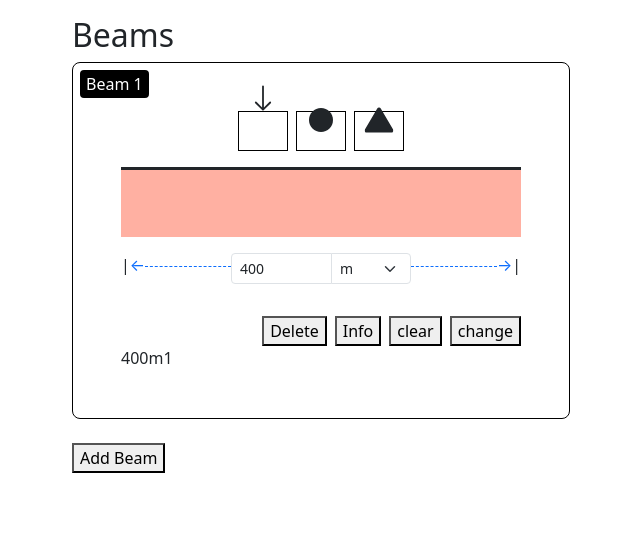
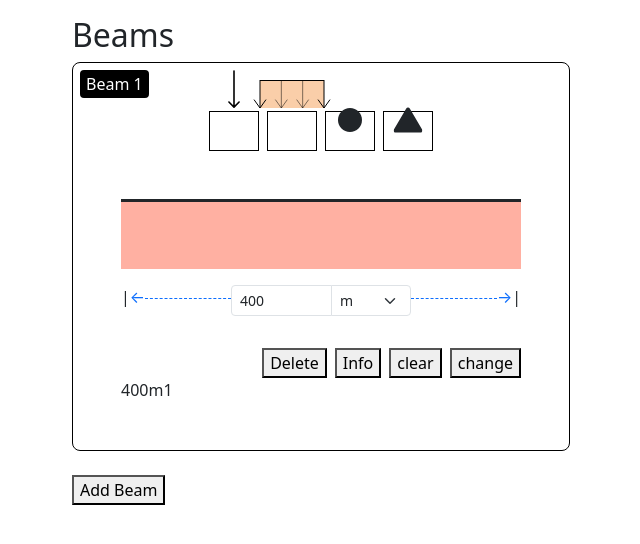
Before and after one commit to ajayakhatri/beamProject, a React (Vite) app: page / in a window 1280 px wide. Shown: the top 544 px of the page, without its empty margins (319-959 px from the left). Built offline with nearby package versions, Linux system fonts and the light colour scheme.

Commit message:
Started work on Distributed Load

```diff
--- a/src/App.css
+++ b/src/App.css
@@ -6,6 +6,9 @@
     background-color: rgba(255, 99, 71, 0.5);
 }
 
+.dl-colour{
+    background-color: rgba(242, 135, 42, 0.405);
+}
 input[type=number]::-webkit-inner-spin-button,
 input[type=number]::-webkit-outer-spin-button {
     -webkit-appearance: none;
--- a/src/components copy/Beam.jsx
+++ b/src/components copy/Beam.jsx
@@ -7,7 +7,6 @@ import { BeamBar } from './DndStage1';
 function InputBeamLength({ beam, onChange, updateScale }) {
 
   const [inputValue, setInputValue] = useState(beam.length);
-  const [a, seta] = useState(null);
 
   return (
     <div className='d-flex justify-content-between'>
@@ -46,7 +45,6 @@ function InputBeamLength({ beam, onChange, updateScale }) {
       </div>
       <div className="border-primary" style={{ width: "100%", marginTop: "13px", borderTop: "1px dashed" }}></div>
       <span className="text-primary">&#8594;</span>|
-      {a}
     </div>
   )
 }
@@ -82,10 +80,12 @@ function Beam() {
     const beamIndex = beams.findIndex((beam) => beam.id === beamID);
     const beamRollerSupport = beams[beamIndex]?.tools?.rollerSupport || [];
     const beamPointLoad = beams[beamIndex]?.tools?.pointLoad || [];
+    const distributedLoad = beams[beamIndex]?.tools?.distributedLoad || [];
     const beamHingedSupport = beams[beamIndex]?.tools?.hingedSupport || [];
     console.log(`----Info of beam ${beamID}----`)
     console.log("Roller Supports", beamRollerSupport.length, beamRollerSupport)
     console.log("Point Loads", beamPointLoad.length, beamPointLoad)
+    console.log("Distributed Load", distributedLoad.length, distributedLoad)
     console.log("Hinged Supports", beamHingedSupport.length, beamHingedSupport)
     console.log("-------------")
   }
@@ -127,21 +127,6 @@ function Beam() {
     );
   }
 
-  // function updateScale(beamID, newScale) {
-  //   setBeams((prevBeams) =>
-  //     produce(prevBeams, (draftBeams) => {
-  //       const beamIndex = draftBeams.findIndex((beam) => beam.id === beamID);
-  //       if (beamIndex !== -1) {
-  //         const toolIndex = draftBeams[beamIndex].tools[toolType].findIndex(
-  //           (tool) => tool.id === toolID
-  //         );
-  //         if (toolIndex !== -1) {
-  //           draftBeams[beamIndex].tools[toolType][toolIndex][property] = newValue;
-  //         }
-  //       }
-  //     })
-  //   );
-  // }
   const changeToolValue = (beamID, toolID, property, newValue) => {
     console.log(`changing....,${property} of ${toolID} of Beam_${beamID} to ${newValue}`)
     setBeams((prevBeams) =>
@@ -162,7 +147,6 @@ function Beam() {
       })
     );
   }
-  const [INdexcale, setINdexcale] = useState(1)
   const [beamscale, setbeamscale] = useState(1)
 
   const updateScale = (beamID, newScale) => {
@@ -182,30 +166,6 @@ function Beam() {
         }
       });
     });
-  }
-
-  const AllDivs = ({ beamID }) => {
-    const toolWidth = getToolWidth()
-    const beamIndex = beams.findIndex((beam) => beam.id === beamID);
-    let beam = beams[beamIndex]
-    console.log(beams[beamIndex].scale, "beammIndex].scale")
-    console.log(beamscale, "beammscaleDiv")
-
-    // console.log(beams)
-    let alldivs = Object.values(beam.tools).map((toolType) =>
-      // console.log("newTool", beams[beamIndex])
-      toolType.map((tool, index) =>
-        <DropableNew deleteTool={deleteTool} changeBeamValue={changeBeamValue} beamLength={beam.length} positionOnBeam={tool.positionOnBeam} beamID={beamID} id={tool.id} key={index} changeToolValue={changeToolValue} style={{ width: toolWidth + "px", left: tool.actualPosition ? tool.actualPosition : 0, display: "flex", flexDirection: "column" }}>
-          <div style={{
-            scale: "1.8", display: "flex", flexDirection: "row", justifyContent: "center",
-            marginTop: tool.isUp ? "-25px" : "0px",
-          }}>
-            {tool.img}
-          </div>
-        </DropableNew >
-      )
-    )
-    return alldivs;
   }
 
 
@@ -234,7 +194,14 @@ function Beam() {
             positionOnBeam: positionOnBeam,
             isUp: toolType === "rollerSupport" || toolType === "hingedSupport" ? false : true,
             img: getImg(toolType),
+            value: 0,
           };
+          if (toolType === "distributedLoad") {
+            newTool["span"] = 50
+          }
+          if (toolType !== "rollerSupport" || toolType !== "hingedSupport") {
+            newTool["load"] = 5
+          }
           beam.tools[toolType].push(newTool); // Update the beam object directly
         }
       });
@@ -242,34 +209,30 @@ function Beam() {
 
   };
 
-  const addTools = (beamID, toolType, actualPosition, positionOnBeam) => {
+
+  // const changeDLSpan = (beamID, toolID, property, newValue) => {
+  //   changeToolValue(beamID, toolID, property, newValue)
+  // }
+  const AllDivs = ({ beamID }) => {
     const toolWidth = getToolWidth()
-    console.log("Adding tool.....", {
-      "toolType": toolType,
-      "position": actualPosition,
-      "ToolWidth": toolWidth,
-    })
     const beamIndex = beams.findIndex((beam) => beam.id === beamID);
-    console.log(beamscale, "bealeDiv")
-    console.log(beams[beamIndex].scale, "beamm].scale")
-    setBeams(previousBeams => {
-      const nextState = produce(previousBeams, (draftBeams) => {
-        if (beamIndex !== -1) {
-          draftBeams[beamIndex]["tools"] = draftBeams[beamIndex]["tools"] || {};
-          draftBeams[beamIndex]["tools"][toolType] = draftBeams[beamIndex]["tools"][toolType] || [];
-          console.log(`Received... beamID: ${beamID} and toolType: ${toolType}`)
-          const newTool = {
-            id: `${toolType}_${beamID}_${draftBeams[beamIndex].tools[toolType].length + 1}`,
-            actualPosition: actualPosition,
-            positionOnBeam: positionOnBeam,
-            isUp: toolType === "rollerSupport" || toolType === "hingedSupport" ? false : true,
-            img: getImg(toolType)
-          };
-          draftBeams[beamIndex].tools[toolType].push(newTool);
-        }
-      });
-      return nextState;
-    });
+    let beam = beams[beamIndex]
+    console.log(beams[beamIndex].scale, "beammIndex].scale")
+    console.log(beamscale, "beammscaleDiv")
+
+    let alldivs = Object.values(beam.tools).map((toolType) =>
+      // console.log("newTool", beams[beamIndex])
+      toolType.map((tool, index) =>
+        <DropableNew deleteTool={deleteTool} changeBeamValue={changeBeamValue} beamLength={beam.length} positionOnBeam={tool.positionOnBeam} beamID={beamID} id={tool.id} key={index} changeToolValue={changeToolValue} style={{ width: toolWidth + "px", left: tool.actualPosition ? tool.actualPosition : 0, display: "flex", flexDirection: "column" }}>
+          <div style={{
+            display: "flex", flexDirection: "row", justifyContent: "center",
+          }}>
+            {tool.img}
+          </div>
+        </DropableNew >
+      )
+    )
+    return alldivs;
   }
 
 
--- /dev/null
+++ b/src/components copy/Img.jsx
@@ -0,0 +1,57 @@
+import React from 'react'
+
+export const ImgDistributedLoad = ({ width,spacing }) => {
+    let w = width - 16
+    const arrowSpacing = spacing
+    const times = w % arrowSpacing === 0 ? w / arrowSpacing : Math.floor(w / arrowSpacing)
+    const space = w / times
+    const arrows = []
+    for (let i = 1; i < times; i += 1) {
+        arrows.push(<Arrow key={i} x={i * space + 8} />);
+        console.log(i)
+    }
+    return (
+        <svg transform="translate(0,-32)" height="28px" width={width} style={{ position: 'absolute' }}>;
+            <rect x="8" y="1" width={width - 16} height="100%" fill="rgba(242, 135, 42, 0.405)" />;
+            <line x1="8" y1="0" x2={width - 8} y2="0" stroke="black" strokeWidth="2" />
+            <ArrowEnd x={8} />
+            {arrows}
+            <ArrowEnd x={width - 8} />
+        </svg>
+    )
+}
+export const ImgRollerSupport = () => {
+    return (
+        <svg transform="scale(1.8)" stroke="currentColor" fill="currentColor" strokeWidth="0" viewBox="0 0 24 24" height="1em" width="1em" xmlns="http://www.w3.org/2000/svg"><path d="M12 2C6.486 2 2 6.486 2 12s4.486 10 10 10 10-4.486 10-10S17.514 2 12 2z"></path></svg>
+    )
+}
+export const ImgHingedSupport = () => {
+    return (
+        <svg transform="scale(1.8)" stroke="currentColor" fill="currentColor" strokeWidth="0" viewBox="0 0 16 16" height="1em" width="1em" xmlns="http://www.w3.org/2000/svg"><path fillRule="evenodd" d="M7.022 1.566a1.13 1.13 0 0 1 1.96 0l6.857 11.667c.457.778-.092 1.767-.98 1.767H1.144c-.889 0-1.437-.99-.98-1.767L7.022 1.566z"></path></svg>)
+}
+export const ImgPointLoad = () => {
+    return (
+        <svg transform="scale(0.8) translate(0,-58)" style={{ zIndex: "1" }} xmlns="http://www.w3.org/2000/svg" width="16" height="47" viewBox="0 0 16 47" fill="none">
+            <path d="M7.29289 46.7071C7.68342 47.0976 8.31658 47.0976 8.70711 46.7071L15.0711 40.3431C15.4616 39.9526 15.4616 39.3195 15.0711 38.9289C14.6805 38.5384 14.0474 38.5384 13.6569 38.9289L8 44.5858L2.34315 38.9289C1.95262 38.5384 1.31946 38.5384 0.928932 38.9289C0.538408 39.3195 0.538408 39.9526 0.928932 40.3431L7.29289 46.7071ZM7 0L7 46H9L9 0L7 0Z" fill="black" />
+        </svg>
+    )
+}
+
+function Arrow({ x }) {
+    return (
+        <>
+            <line x1={x} y1="0" x2={x} y2="100%" stroke="black" strokeWidth="1" opacity="0.5" />
+            <line x1={x} y1="100%" x2={x - 6} y2="70%" stroke="black" strokeWidth="1" opacity="0.5" />
+            <line x1={x} y1="100%" x2={x + 6} y2="70%" stroke="black" strokeWidth="1" opacity="0.5" />
+        </>
+    )
+}
+function ArrowEnd({ x }) {
+    return (
+        <>
+            <line x1={x} y1="0" x2={x} y2="100%" stroke="black" strokeWidth="1" />
+            <line x1={x} y1="100%" x2={x - 6} y2="70%" stroke="black" strokeWidth="1" />
+            <line x1={x} y1="100%" x2={x + 6} y2="70%" stroke="black" strokeWidth="1" />
+        </>
+    )
+}
--- a/src/components copy/ToolBar.jsx
+++ b/src/components copy/ToolBar.jsx
@@ -2,12 +2,15 @@ import React, { useState, useRef } from 'react';
 import { BiSolidCircle } from 'react-icons/bi';
 import { BsFillTriangleFill, BsArrowDown } from 'react-icons/bs';
 import { BeamBar, DropablePreset } from './DndStage1';
+import { ImgDistributedLoad, ImgHingedSupport, ImgPointLoad, ImgRollerSupport } from './Img';
 
 export function getImg(toolType) {
     const img = {
-        "pointLoad": <BsArrowDown />,
-        "rollerSupport": <BiSolidCircle />,
-        "hingedSupport": <BsFillTriangleFill />
+        // "pointLoad": <BsArrowDown />,
+        "pointLoad": <ImgPointLoad />,
+        "distributedLoad": <ImgDistributedLoad width={80} spacing={20} />,
+        "rollerSupport": <ImgRollerSupport />,
+        "hingedSupport": <ImgHingedSupport />
     }
     return img[toolType]
 }
@@ -19,11 +22,18 @@ export function actualbeamLength() {
 }
 export function getDroppables(beamID) {
 
-    return [{
+    return [
+        {
             id: "pointLoad_tool_" + beamID,
             type: "pointLoad",
             isUp: true,
             img: getImg("pointLoad"),
+        },
+        {
+            id: "distributedLoad_tool_" + beamID,
+            type: "distributedLoad",
+            isUp: true,
+            img: getImg("distributedLoad"),
         },
         {
             id: "rollerSupport_tool_" + beamID,
@@ -46,8 +56,7 @@ function ToolBar({ beamID }) {
     const DroppablesDivs = Droppables.map((tool) =>
         <DropablePreset id={tool.id} key={tool.id}>
             <div style={{
-                scale: "1.8", display: "flex", flexDirection: "row", justifyContent: "center",
-                marginTop: tool.isUp && "-22px"
+                display: "flex", flexDirection: "row", justifyContent: "center",
             }}>
                 {tool.img}
             </div>
@@ -55,7 +64,7 @@ function ToolBar({ beamID }) {
     )
 
     return (
-        <div className='d-flex gap-2 justify-content-center'>
+        <div className='d-flex gap-2 justify-content-center mb-5'>
             {DroppablesDivs}
         </div>
     );
```
Also changed, not shown: src/components copy/DndStage2.jsx (+36 -4 lines), src/components copy/a.html (added, +13 -0 lines). Lines whose indentation alone changed are shown as unchanged.
